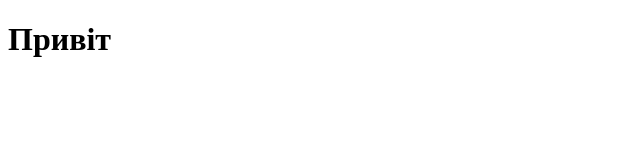
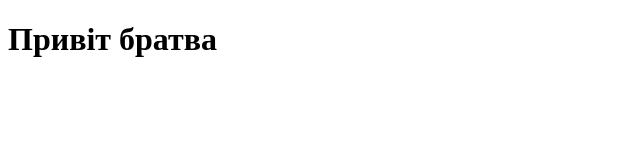
Before and after one commit to Pavelmd/Tutorial, a plain HTML site: page index.html in a window 1280 px wide. Shown: the whole page, without its empty margins (0-640 px from the left). Drawn offline with Linux system fonts and the light colour scheme.

Commit message:
Update index.html

```diff
--- a/index.html
+++ b/index.html
@@ -7,6 +7,6 @@
     <title>Document</title>
 </head>
 <body>
-    <h1>Привіт</h1>
+    <h1>Привіт братва</h1>
 </body>
 </html>
```
